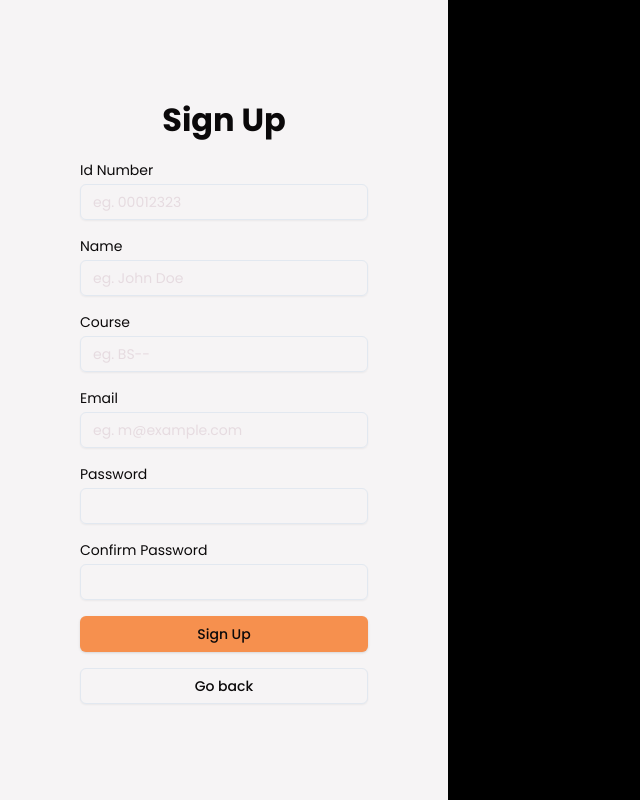
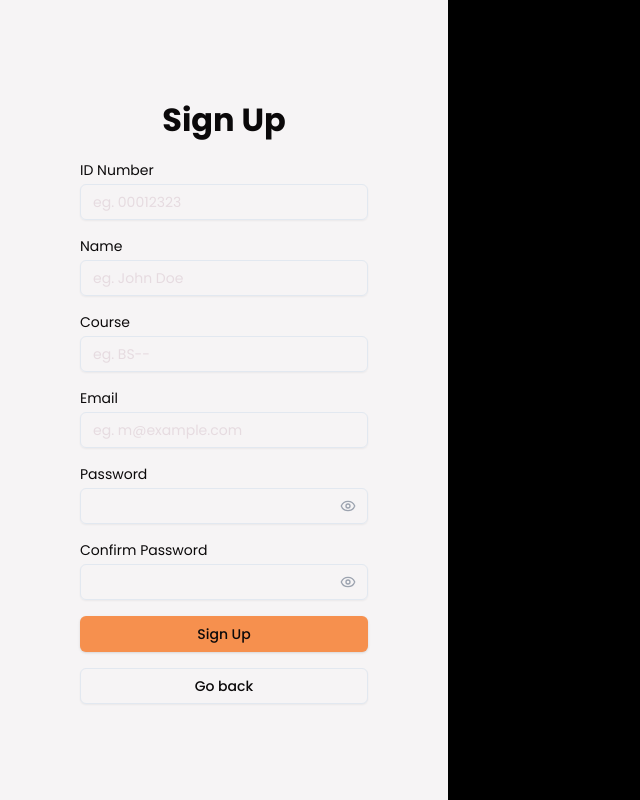
Before and after one commit to sdevmarc/uapsa-upd, a React (Vite) app in the folder client/: page /signup in a window 1280 px wide. Shown: the whole page, without its empty margins (0-640 px from the left). Built offline with nearby package versions, Linux system fonts and the light colour scheme; no server answers.

Commit message:
refactor: Add show/hide password functionality to SignUp page

```diff
--- a/client/src/pages/SignUp.tsx
+++ b/client/src/pages/SignUp.tsx
@@ -2,8 +2,9 @@ import { Button } from "@/components/ui/button"
 import { Input } from "@/components/ui/input"
 import { useNavigate } from "react-router-dom"
 import { useMutation } from "@tanstack/react-query"
-import { API_SIGN_IN, API_SIGN_UP } from "@/api"
+import { API_SIGN_UP } from "@/api"
 import { useState } from "react"
+import { Eye, EyeOff } from "lucide-react"
 
 export default function SignUp() {
     const [values, setValues] = useState({
@@ -14,19 +15,24 @@ export default function SignUp() {
         password: ''
     })
     const [confirm, setConfirm] = useState('')
+    const [showPassword, setShowPassword] = useState(false)
+    const [showConfirmPassword, setShowConfirmPassword] = useState(false)
     const navigate = useNavigate()
 
-    const { mutateAsync: QuerySignUpUser, isPending: SignInloading } = useMutation({
+    const { mutateAsync: QuerySignUpUser, isPending: SignUpLoading } = useMutation({
         mutationFn: API_SIGN_UP,
         onSuccess: (data) => {
             if (!data.success) return alert(data.message)
-            if (data.success) alert(data.message); return navigate('/signin')
+            if (data.success) {
+                alert(data.message)
+                navigate('/signin')
+            }
         }
     })
 
     const handleSignUp = (e: React.FormEvent<HTMLFormElement>) => {
         e.preventDefault()
-        if (confirm !== values.password) return alert('Password do not match!')
+        if (confirm !== values.password) return alert('Passwords do not match!')
         QuerySignUpUser({
             idNumber: values.idNumber,
             name: values.name,
@@ -52,6 +58,14 @@ export default function SignUp() {
         navigate(-1)
     }
 
+    const toggleShowPassword = () => {
+        setShowPassword(!showPassword)
+    }
+
+    const toggleShowConfirmPassword = () => {
+        setShowConfirmPassword(!showConfirmPassword)
+    }
+
     return (
         <>
             <div className="w-full h-screen flex justify-center items-center">
@@ -59,7 +73,7 @@ export default function SignUp() {
                     <h1 className='text-[2rem] font-bold'>Sign Up</h1>
                     <div className="w-full flex flex-col gap-1">
                         <label htmlFor="idNumber" className='text-sm'>
-                            Id Number
+                            ID Number
                         </label>
                         <Input placeholder="eg. 00012323" className="placeholder:text-muted placeholder:text-sm" id="idNumber" name="idNumber" onChange={handleOnChange} required />
                     </div>
@@ -85,18 +99,57 @@ export default function SignUp() {
                         <label htmlFor="password" className='text-sm'>
                             Password
                         </label>
-                        <Input id="password" required name="password" onChange={handleOnChange} />
+                        <div className="relative">
+                            <Input
+                                id="password"
+                                required
+                                name="password"
+                                className="pr-10"
+                                type={showPassword ? "text" : "password"}
+                                onChange={handleOnChange}
+                            />
+                            <button
+                                type="button"
+                                className="absolute inset-y-0 right-0 pr-3 flex items-center"
+                                onClick={toggleShowPassword}
+                            >
+                                {showPassword ? (
+                                    <EyeOff className="h-4 w-4 text-gray-400" />
+                                ) : (
+                                    <Eye className="h-4 w-4 text-gray-400" />
+                                )}
+                            </button>
+                        </div>
                     </div>
                     <div className="w-full flex flex-col gap-1">
-                        <label htmlFor="confirmpassword" className='text-sm'>
+                        <label htmlFor="confirmPassword" className='text-sm'>
                             Confirm Password
                         </label>
-                        <Input id="passconfirmpasswordword" required onChange={handleChangeConfirm} />
+                        <div className="relative">
+                            <Input
+                                id="confirmPassword"
+                                required
+                                className="pr-10"
+                                type={showConfirmPassword ? "text" : "password"}
+                                onChange={handleChangeConfirm}
+                            />
+                            <button
+                                type="button"
+                                className="absolute inset-y-0 right-0 pr-3 flex items-center"
+                                onClick={toggleShowConfirmPassword}
+                            >
+                                {showConfirmPassword ? (
+                                    <EyeOff className="h-4 w-4 text-gray-400" />
+                                ) : (
+                                    <Eye className="h-4 w-4 text-gray-400" />
+                                )}
+                            </button>
+                        </div>
                     </div>
-                    <Button type="submit" variant={`default`} className="w-full" >
-                        Sign Up
+                    <Button type="submit" variant="default" className="w-full" disabled={SignUpLoading}>
+                        {SignUpLoading ? 'Signing Up...' : 'Sign Up'}
                     </Button>
-                    <Button onClick={handleGoBack} type="button" variant={`outline`} className="w-full">
+                    <Button onClick={handleGoBack} type="button" variant="outline" className="w-full">
                         Go back
                     </Button>
                 </form>
```
